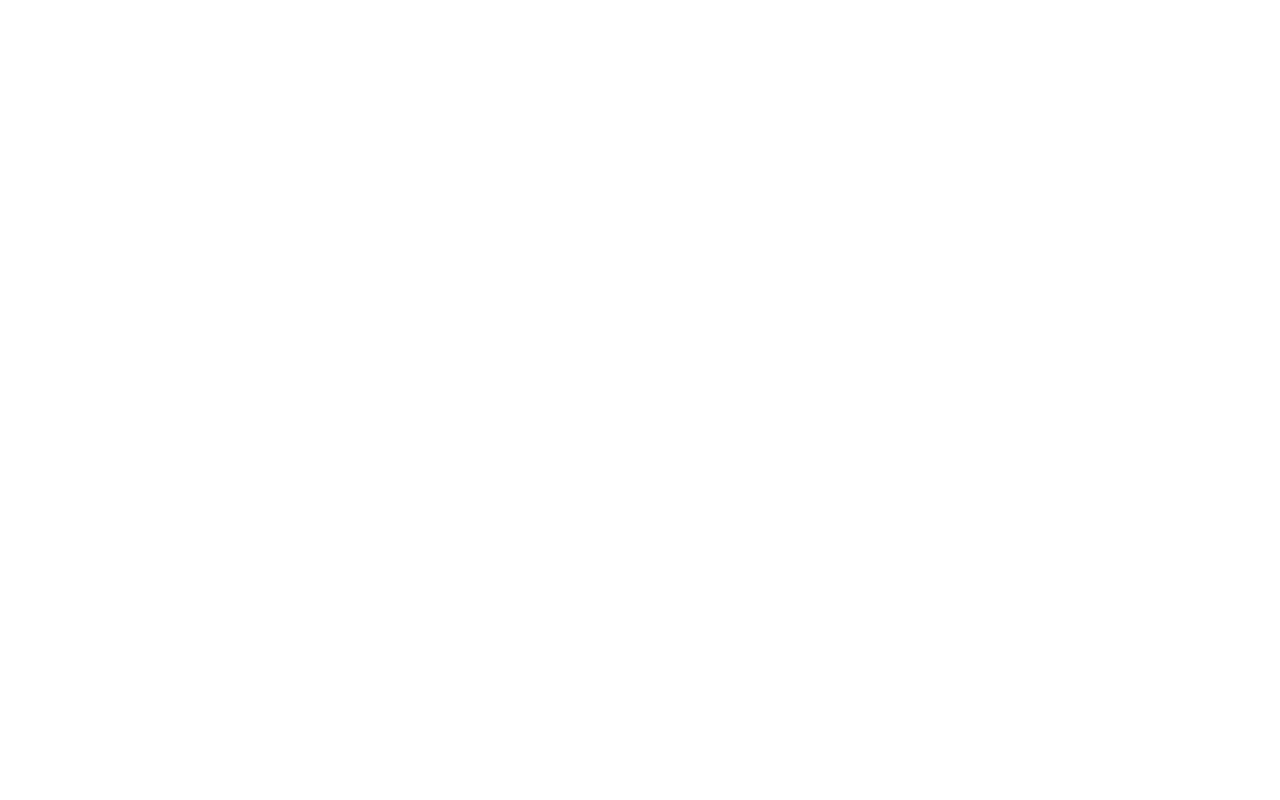
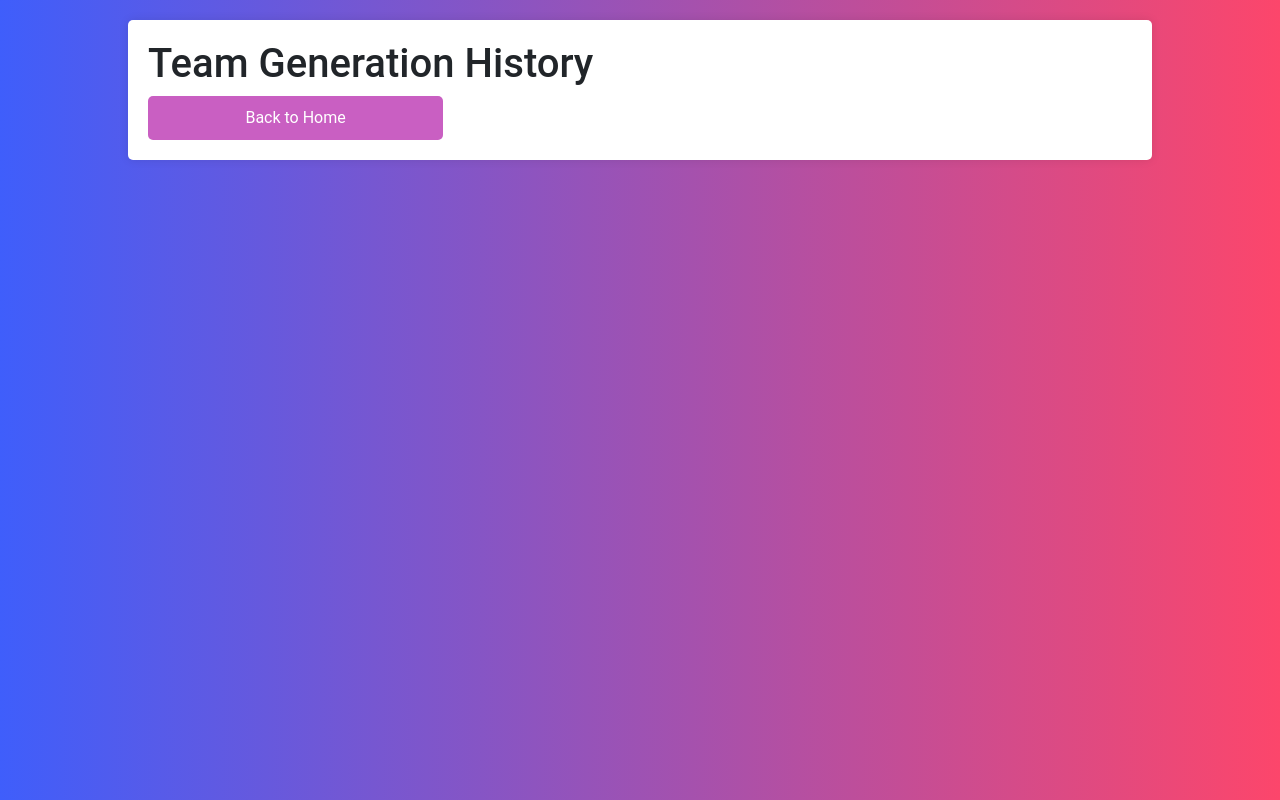
Before and after one commit to h-ashir/Team-Generator, a plain HTML site: page history.html in a window 1280 px wide. Drawn offline with nearby package versions, Linux system fonts and the light colour scheme.

Commit message:
history update

```diff
--- a/css/history.css
+++ b/css/history.css
@@ -0,0 +1,35 @@
+body {
+    background-color: #f0f0f0;
+    margin: 0;
+    padding: 0;
+    font-family: "Roboto", sans-serif;
+    overflow-x: hidden;
+    background: #FC466B;
+    background: -webkit-linear-gradient(to right, #3F5EFB, #FC466B);
+    background: linear-gradient(to right, #3F5EFB, #FC466B);
+}
+button {
+    margin: 0 auto;
+    background: #c95fc2;
+    color: white;
+    border: none;
+    padding: 10px 20px;
+    border-radius: 5px;
+    cursor: pointer;
+    font-size: 1em;
+    width: 30%;
+}
+
+button:hover {
+    background: #9e4998;
+}
+
+.container{
+    width: 80%;
+    margin: 20px auto;
+    background-color: #fff;
+    padding: 20px;
+    border-radius: 5px;
+    box-shadow: 0 0 10px rgba(0, 0, 0, 0.1);
+
+}
--- a/history.html
+++ b/history.html
@@ -8,7 +8,13 @@
     <link rel="stylesheet" href="css/history.css">
 </head>
 <body>
+    <div class="container">
+        <h1>Team Generation History</h1>
+        <div id="historyContainer" class="history-container">
 
+        </div>
+        <button onclick="location.href='home.html'">Back to Home</button>
+    </div>
 
     <script src="js/history.js"></script>
     <script src="https://cdn.jsdelivr.net/npm/bootstrap@5.3.3/dist/js/bootstrap.bundle.min.js" integrity="sha384-YvpcrYf0tY3lHB60NNkmXc5s9fDVZLESaAA55NDzOxhy9GkcIdslK1eN7N6jIeHz" crossorigin="anonymous"></script>
```
Also changed, not shown: home.html (+1 -1 lines).
